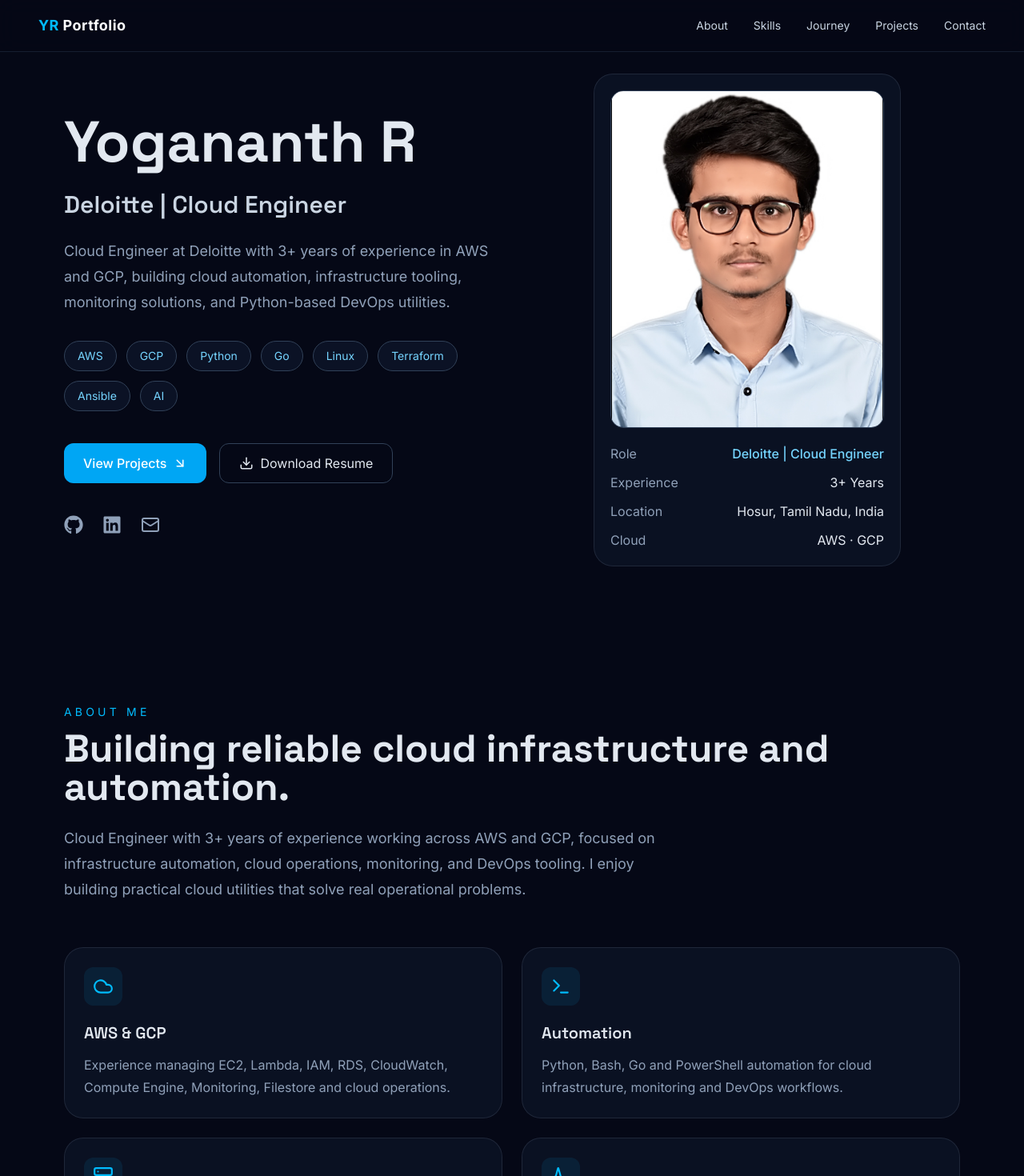
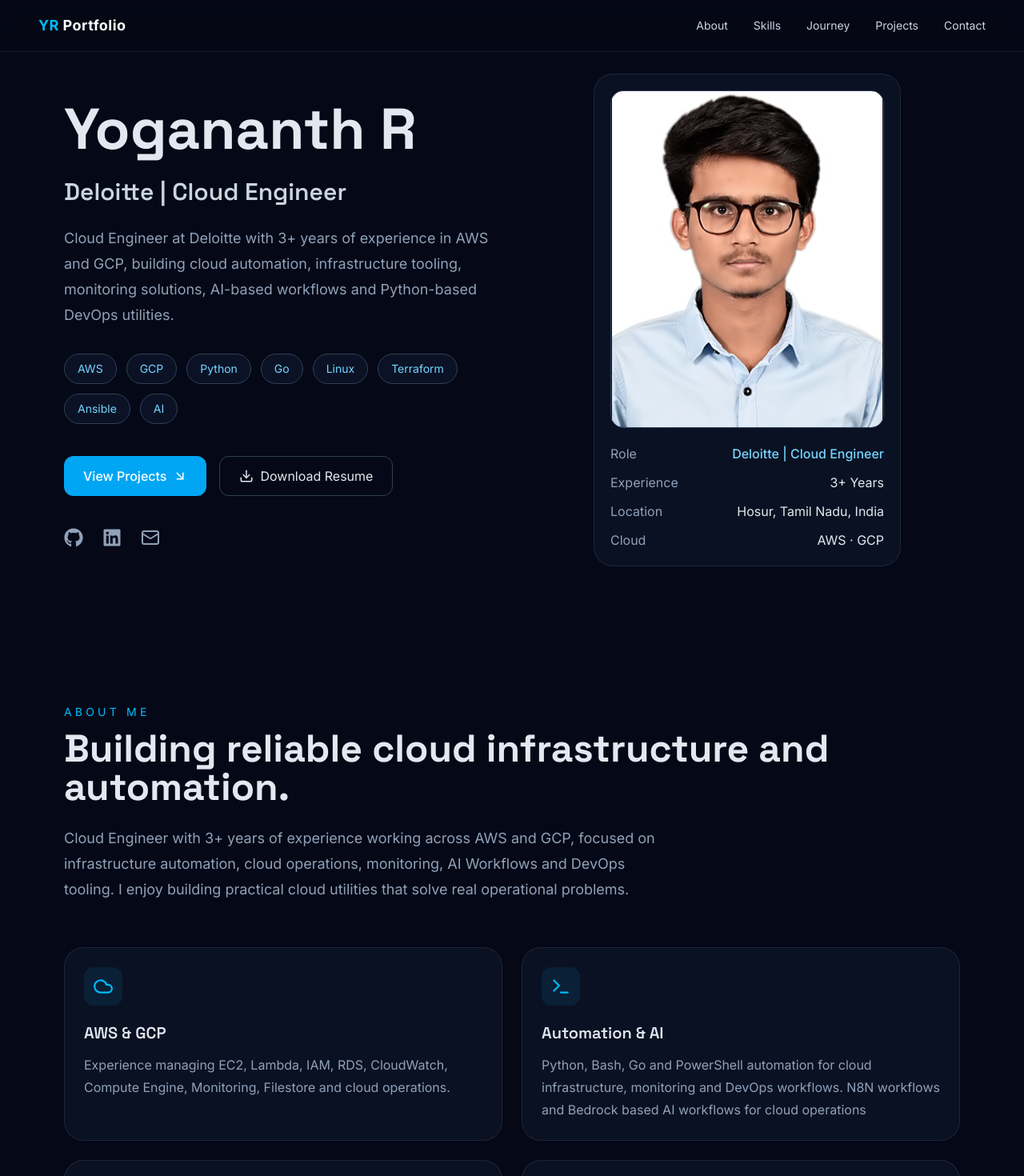
Before and after one commit to Yogananth-r/yogananthr-portfolio, a React (Vite) app: page / in a window 1280 px wide. Shown: the top 1470 px of the page at 80% size. Built offline with nearby package versions, Linux system fonts and the light colour scheme.

Commit message:
edited resume and contents

```diff
--- a/src/components/About.tsx
+++ b/src/components/About.tsx
@@ -9,9 +9,9 @@ const cards = [
     icon: Cloud,
   },
   {
-    title: "Automation",
+    title: "Automation & AI",
     description:
-      "Python, Bash, Go and PowerShell automation for cloud infrastructure, monitoring and DevOps workflows.",
+      "Python, Bash, Go and PowerShell automation for cloud infrastructure, monitoring and DevOps workflows. N8N workflows and Bedrock based AI workflows for cloud operations",
     icon: Terminal,
   },
   {
@@ -49,7 +49,7 @@ export default function About() {
 
           <p className="mt-6 max-w-3xl text-lg leading-8 text-slate-400">
             Cloud Engineer with 3+ years of experience working across AWS and GCP,
-            focused on infrastructure automation, cloud operations, monitoring,
+            focused on infrastructure automation, cloud operations, monitoring, AI Workflows
             and DevOps tooling. I enjoy building practical cloud utilities that
             solve real operational problems.
           </p>
--- a/src/components/Projects.tsx
+++ b/src/components/Projects.tsx
@@ -21,7 +21,7 @@ export default function Projects() {
 
           <p className="mt-5 max-w-3xl text-lg leading-8 text-slate-400">
             Practical cloud engineering tools built around AWS, GCP,
-            infrastructure automation and DevOps operations.
+            infrastructure automation, AI Workflows and DevOps operations.
           </p>
         </div>
 
--- a/src/components/Skills.tsx
+++ b/src/components/Skills.tsx
@@ -9,7 +9,7 @@ const sections = [
     items: skills.cloud,
   },
   {
-    title: "Automation",
+    title: "Automation & AI",
     icon: Terminal,
     items: skills.automation,
   },
--- a/src/data/portfolio.ts
+++ b/src/data/portfolio.ts
@@ -5,7 +5,7 @@ export const portfolio = {
   location: "Hosur, Tamil Nadu, India",
 
   intro:
-    "Cloud Engineer at Deloitte with 3+ years of experience in AWS and GCP, building cloud automation, infrastructure tooling, monitoring solutions, and Python-based DevOps utilities.",
+    "Cloud Engineer at Deloitte with 3+ years of experience in AWS and GCP, building cloud automation, infrastructure tooling, monitoring solutions, AI-based workflows and Python-based DevOps utilities.",
 
   email: "yogananthr22@gmail.com",
 
@@ -29,12 +29,15 @@ export const skills = {
     "IaaC",
     "Deployment",
     "Backup/Recovery",
-    "Monitoring"
+    "Monitoring",
+    "Bedrock",
+    "Ollama"
   ],
 
   automation: [
     "Python",
     "Bash",
+    "n8n",
     "PowerShell",
     "Ansible",
     "Salt",
@@ -70,7 +73,7 @@ export const experience = [
     role: "Cloud Engineer",
     period: "2023 — Present",
     summary:
-      "Managing AWS and GCP infrastructure, automation, monitoring, patching, and operational tooling.",
+      "Managing AWS and GCP infrastructure, automation, monitoring, patching, AI workflows and operational tooling.",
   },
 ];
 
@@ -150,7 +153,7 @@ export const timeline = [
   title: "Cloud Engineer",
   company: "Deloitte India",
   description:
-    "Working on AWS and GCP infrastructure, cloud automation, Linux administration, monitoring, patching and DevOps tooling.",
+    "Working on AWS and GCP infrastructure, cloud automation, Linux administration, monitoring, patching, AI-workflows and DevOps tooling.",
   roles: [
     {
       title: "Senior Analyst",
@@ -167,6 +170,7 @@ export const timeline = [
     "Amazon Web Services (AWS)",
     "Google Cloud Platform (GCP)",
     "Python Automation",
+    "AI"
   ],
 },
 ];
```
Also changed, not shown: 1 other file (tests, documents, lock files or other folders).
